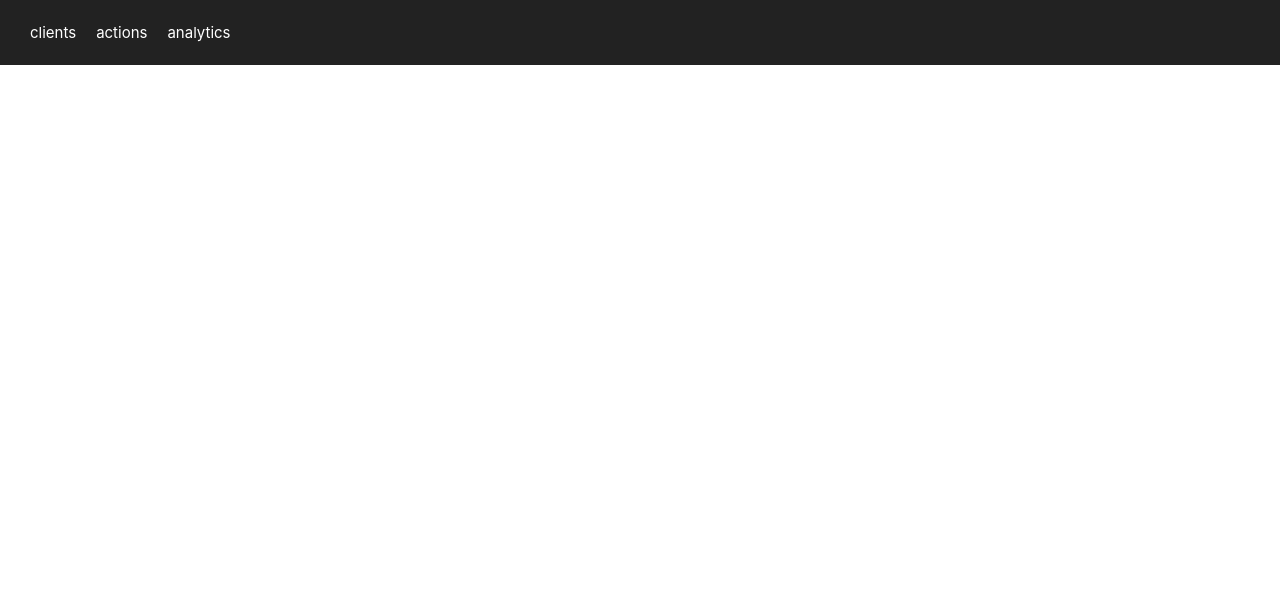
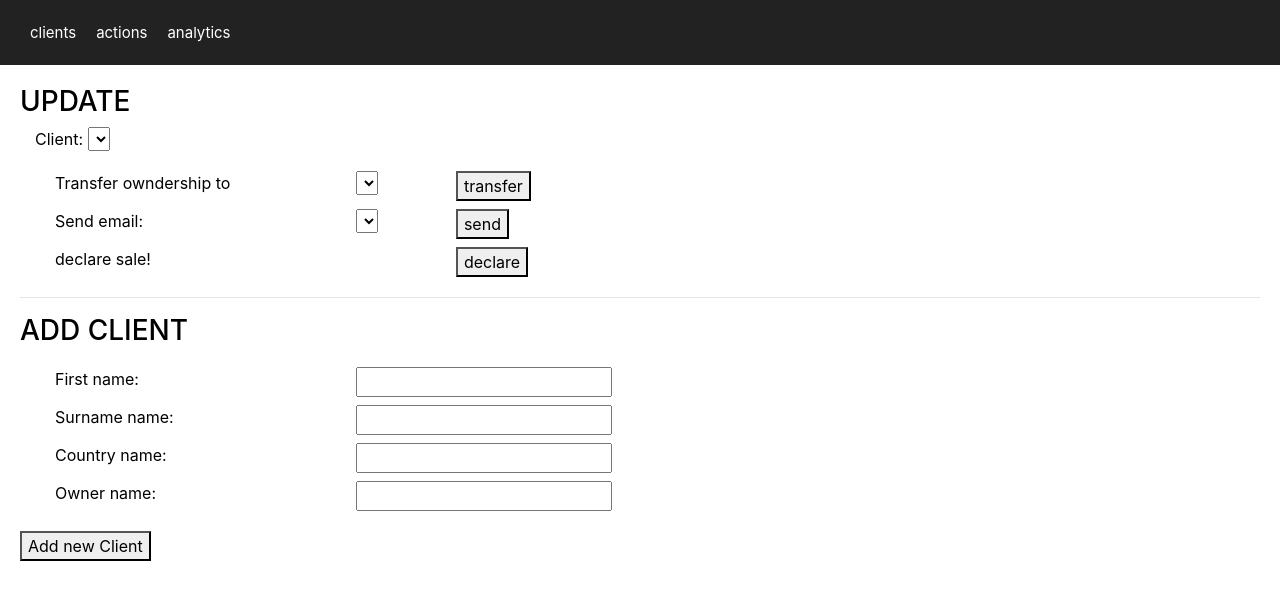
Before and after one commit to AnastasiyaZinman/CRM, a React (Create React App) app: page /actions in a window 1280 px wide. Shown: the top 600 px of the page. Built offline with nearby package versions, Linux system fonts and the light colour scheme.

Commit message:
actions boilerplate

```diff
--- a/src/App.js
+++ b/src/App.js
@@ -5,7 +5,7 @@ import '../node_modules/bootstrap/dist/css/bootstrap.min.css';
 import './App.css';
 import myJson from './components/data.json';
 import { BrowserRouter as Router, Route, Link } from 'react-router-dom';
-// import ClientInfo from './components/ClientInfo.js';
+import Actions from './components/Actions.js';
 import Home from './components/Home.js';
 import Clients from './components/Clients.js';
 
@@ -59,8 +59,8 @@ class App extends Component {
           <Route path="/" component={Home} />
           <Route path="/clients" exact render={({ match }) =>
           <Clients match={match} clients={this.state.clients} updateClientDetails={this.updateClientDetails}/>} />
-          {/* <Route path="/actions" exact render={() => <Actions movies={this.state.movies} changeRentStatus={this.changeRentStatus} budget={this.state.budget}/>} />
-        <Route path="/analytics" exact render={({ match }) => <Analytics match= {match} movies={this.state.movies} />} />  */}
+           <Route path="/actions" exact render={() => <Actions clients={this.state.clients}/>} />
+        {/* <Route path="/analytics" exact render={({ match }) => <Analytics match= {match} movies={this.state.movies} />} />   */}
         </div>
       </Router>
     );
--- /dev/null
+++ b/src/components/Actions.js
@@ -0,0 +1,81 @@
+import React, { Component } from 'react';
+import './actions.css';
+class Actions extends Component {
+    constructor() {
+        super();
+        this.state = {
+
+        }
+    }
+
+    render() {
+    return (
+        <div className="action-box">
+         <h3>UPDATE</h3>
+         <div className="col  ">Client:  <select /></div>
+
+        <div className="row action-box">
+            <div className="col-md-3  ">
+             Transfer owndership to
+             </div>
+             <div className=" col-md-1">
+            <select />
+            </div>
+            <div className="  col-md-1">
+            <button type="button">transfer</button>
+            </div>
+             <div className="w-100 mt-2"></div>
+             <div className="col-md-3">Send email:</div>
+             <div className="col-md-1">
+             <select />
+             </div>
+             <div className="col-md-1">
+             <button type="button">send</button>
+             </div>
+             <div className="w-100 mt-2"></div>
+             <div className="col-md-3  ">declare sale!</div>
+             <div className="col-md-1">
+             </div>
+             <div className="col-md-1">
+             <button type="button">declare</button>
+             </div>
+     </div>
+
+        <hr/>
+        <h3>ADD CLIENT</h3>
+        <div className="row action-box">
+            <div className="col-md-3  ">
+            First name:
+             </div>
+             <div className="col-md-1">
+            <input type="text" />
+            </div>
+             <div className="w-100 mt-2"></div>
+             <div className="col-md-3  ">
+            Surname name:
+             </div>
+             <div className="  col-md-1">
+            <input type="text" />
+            </div>
+            <div className="w-100 mt-2"></div>
+             <div className="col-md-3  ">
+            Country name:
+             </div>
+             <div className=" col-md-1">
+            <input type="text" />
+            </div>
+            <div className="w-100 mt-2"></div>
+             <div className="col-md-3  ">
+            Owner name:
+             </div>
+             <div className="  col-md-1">
+            <input type="text" />
+            </div>
+            </div>
+
+        <button type="button">Add new Client</button>
+    </div>
+
+   )}
+}
+export default Actions;
--- a/src/components/Home.js
+++ b/src/components/Home.js
@@ -8,7 +8,6 @@ class Home extends Component {
     }
  render() {
     return (
-<div>
 <div id="main-links" className="App-header">
 
           {/* Main Links */}
@@ -16,10 +15,8 @@ class Home extends Component {
           <Link to="/actions">actions</Link>
           <Link to="/analytics">analytics</Link>
 </div>
-{/* <div>
-    <img className="main-img" src={mainImg} alt="crm"/>
-</div> */}
-</div>
-)
- }}
+//  <div>
+//     <img className="main-img" src={mainImg} alt="crm"/>
+// </div>
+    )}}
 export default Home;
--- /dev/null
+++ b/src/components/actions.css
@@ -0,0 +1,10 @@
+.action-box{
+text-align: left;
+margin:20px;
+}
+.col-w{
+    margin-top:0;
+  }
+  .row{
+      padding: 0;
+  }
```
